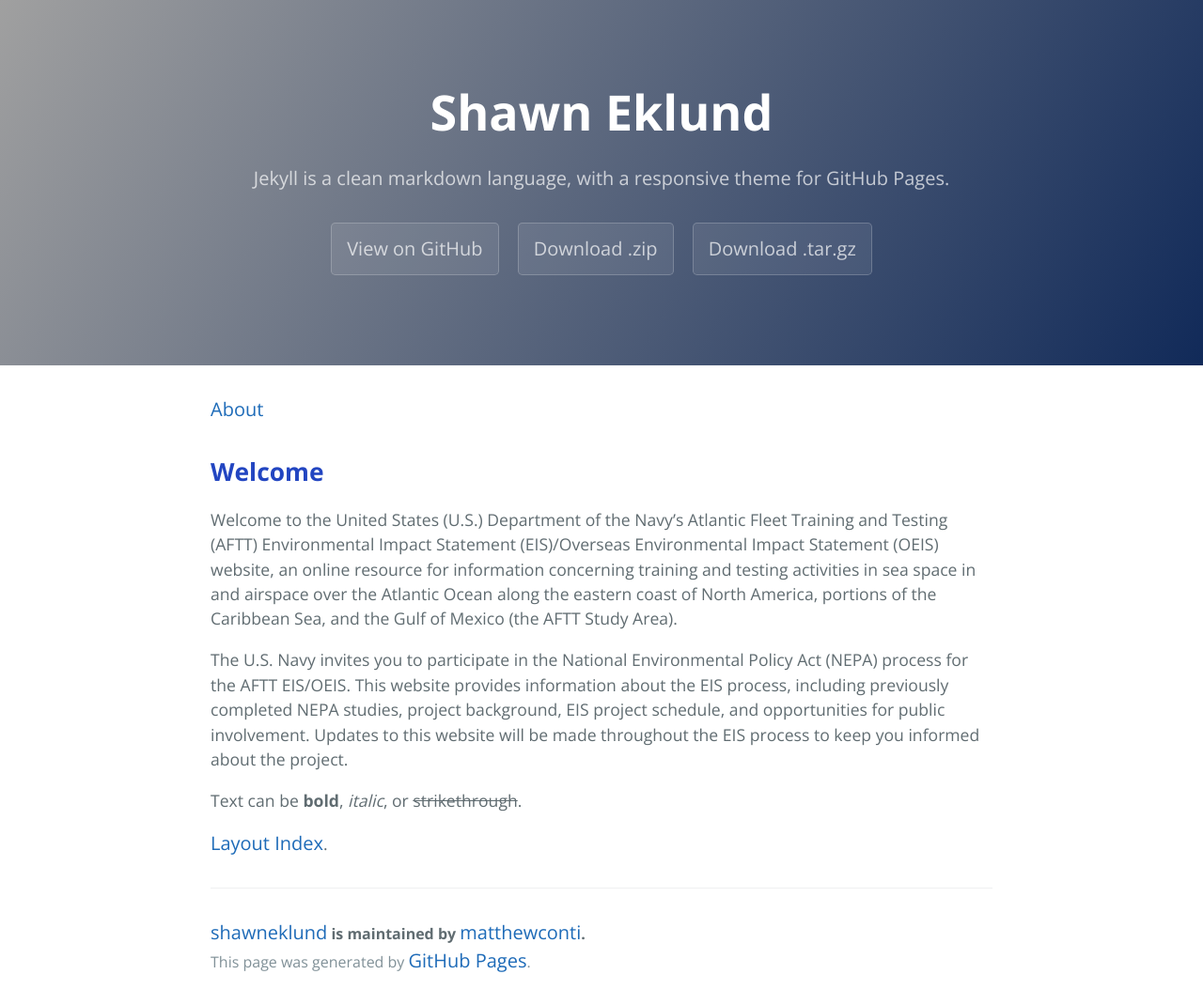
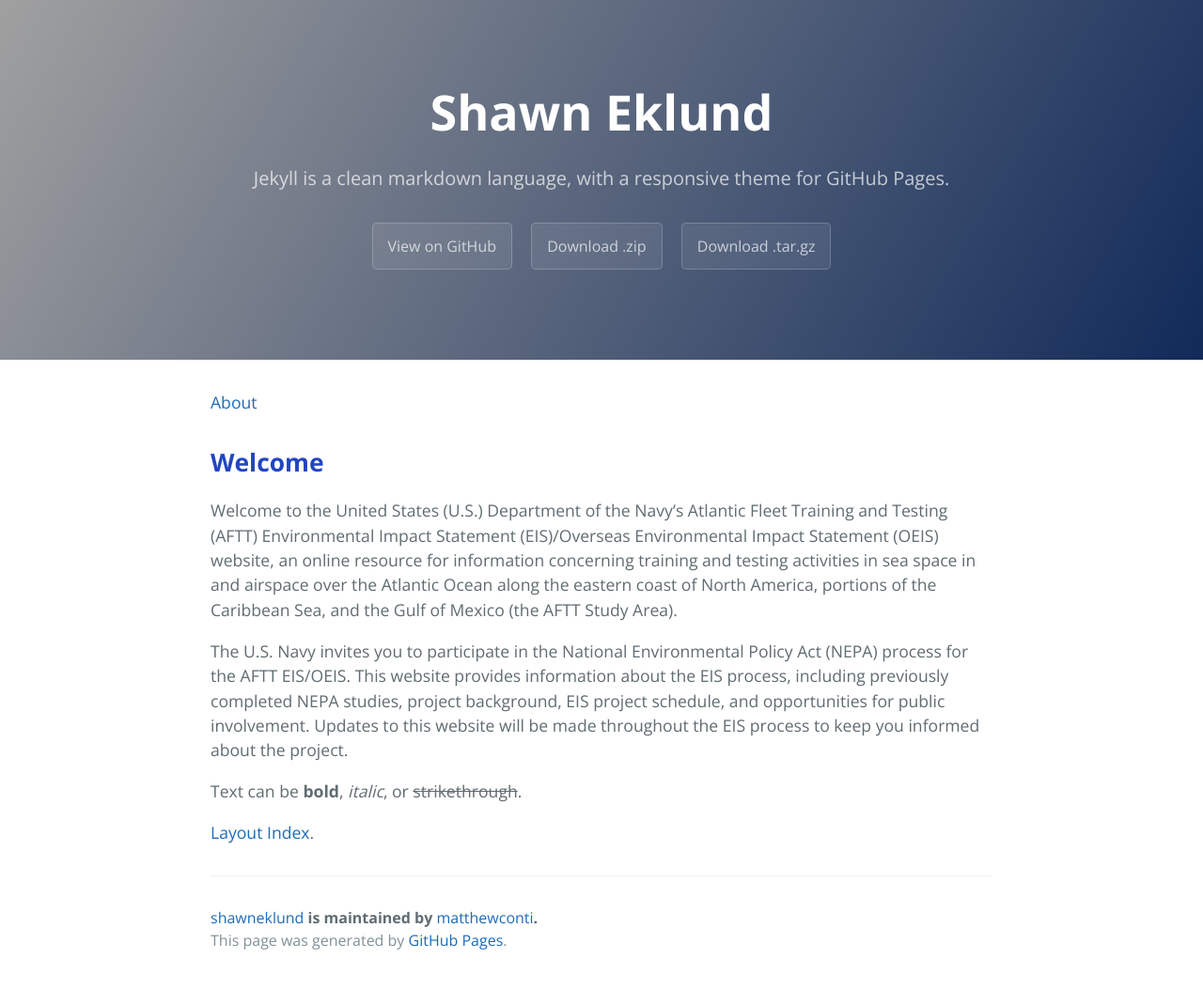
Before and after one commit to matthewconti/shawneklund, a Jekyll site: the page built from index.md, in a window 1280 px wide. Shown: the whole page at 94% size. Built offline with Jekyll 4.4.1, drawn with Linux system fonts in a browser that asks for light colours; after the commit the page ends 1045 px from its top, so only the background shows below that.

Commit message:
Update jekyll-design.scss

```diff
--- a/_sass/jekyll-design.scss
+++ b/_sass/jekyll-design.scss
@@ -36,8 +36,7 @@ body {
 a {
   color: $body-link-color;
   text-decoration: none;
-  font-weight: 400;
-  font-size: 20px;
+  font-weight: normal;
 
   &:hover {
     text-decoration: underline;
```
